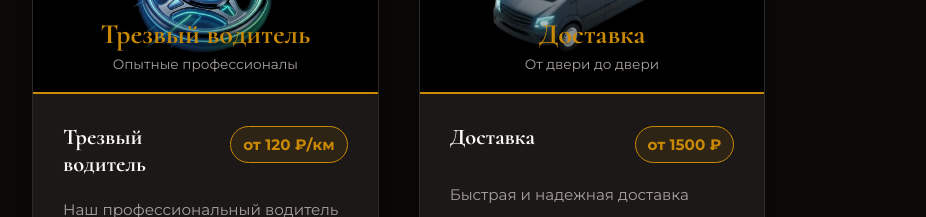
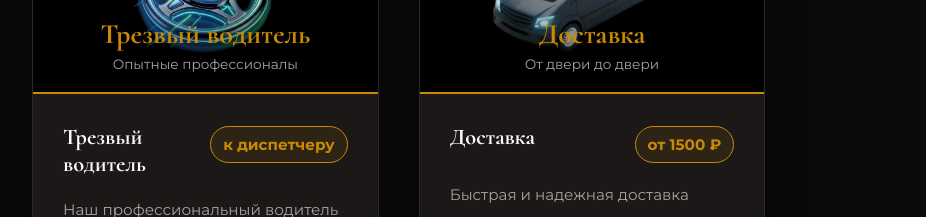
Before and after one commit to Xyling12/grand-transfer, a Next.js app: page / in a window 1280 px wide. Shown: the part 3640-3857 px from the top of the page, without its empty margins (48-974 px from the left). Built offline with nearby package versions, Linux system fonts and the light colour scheme; no server answers.

Commit message:
Update Sober Driver price text to contact dispatcher

```diff
--- a/src/components/BookingForm.tsx
+++ b/src/components/BookingForm.tsx
@@ -378,7 +378,7 @@ export default function BookingForm() {
                                                         <div className={styles.tariffCardBody}>
                                                             <span className={styles.tariffName}>{t.name}</span>
                                                             <span className={styles.tariffPrice}>
-                                                                {t.id === 'delivery' ? 'от 1500 ₽' : `от ${itemPrice} ₽/км`}
+                                                                {t.id === 'delivery' ? 'от 1500 ₽' : t.id === 'soberDriver' ? 'к диспетчеру' : `от ${itemPrice} ₽/км`}
                                                             </span>
                                                         </div>
                                                     </div>
--- a/src/components/Tariffs.tsx
+++ b/src/components/Tariffs.tsx
@@ -157,7 +157,7 @@ export default function Tariffs() {
                                     <div className={styles.headerRow}>
                                         <h4 className={styles.nameAlt}>{tariff.name}</h4>
                                         <div className={styles.priceBadge}>
-                                            {tariff.id === 'delivery' ? 'от 1500 ₽' : `от ${price} ₽/км`}
+                                            {tariff.id === 'delivery' ? 'от 1500 ₽' : tariff.id === 'soberDriver' ? 'к диспетчеру' : `от ${price} ₽/км`}
                                         </div>
                                     </div>
 
```
